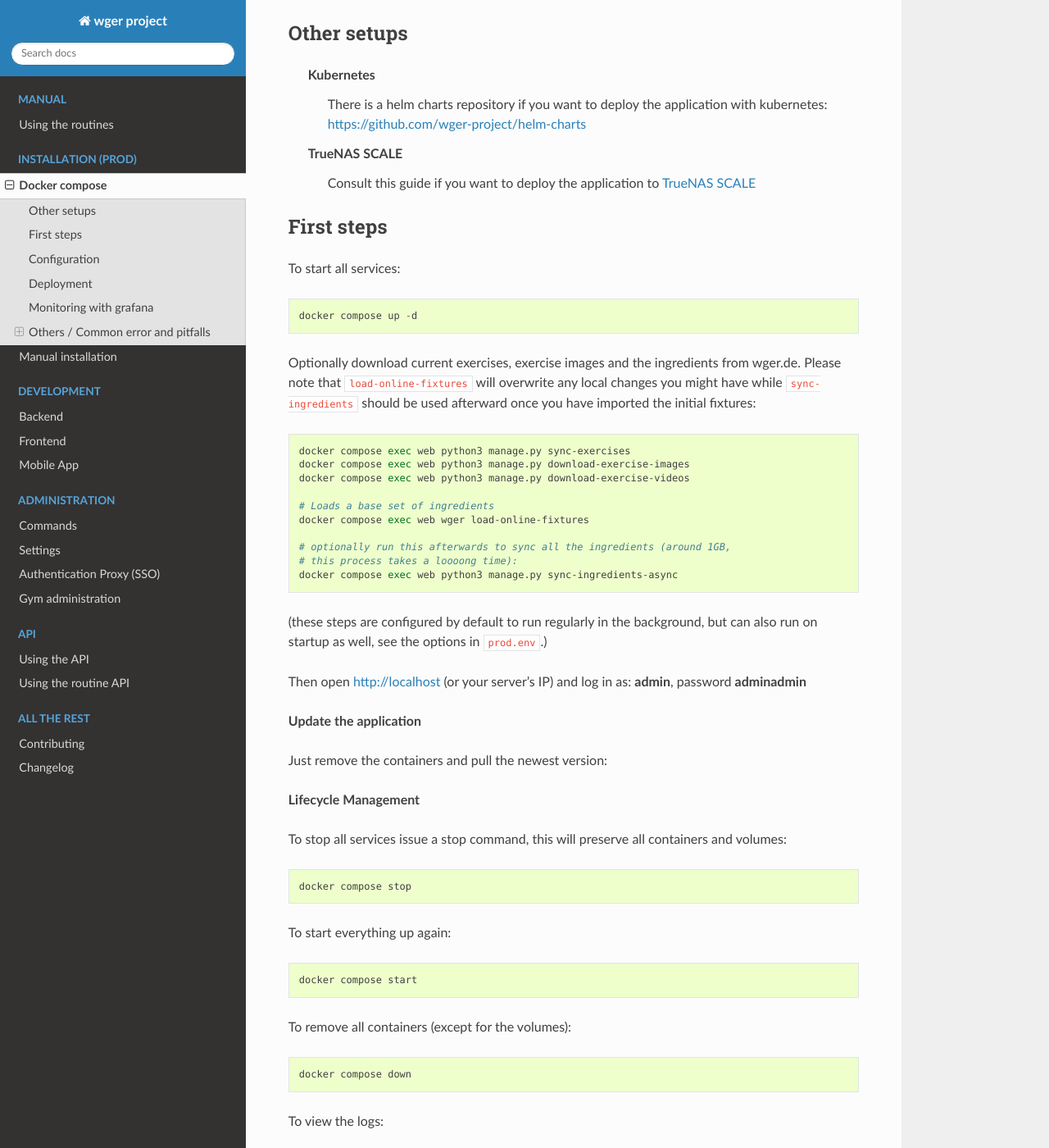
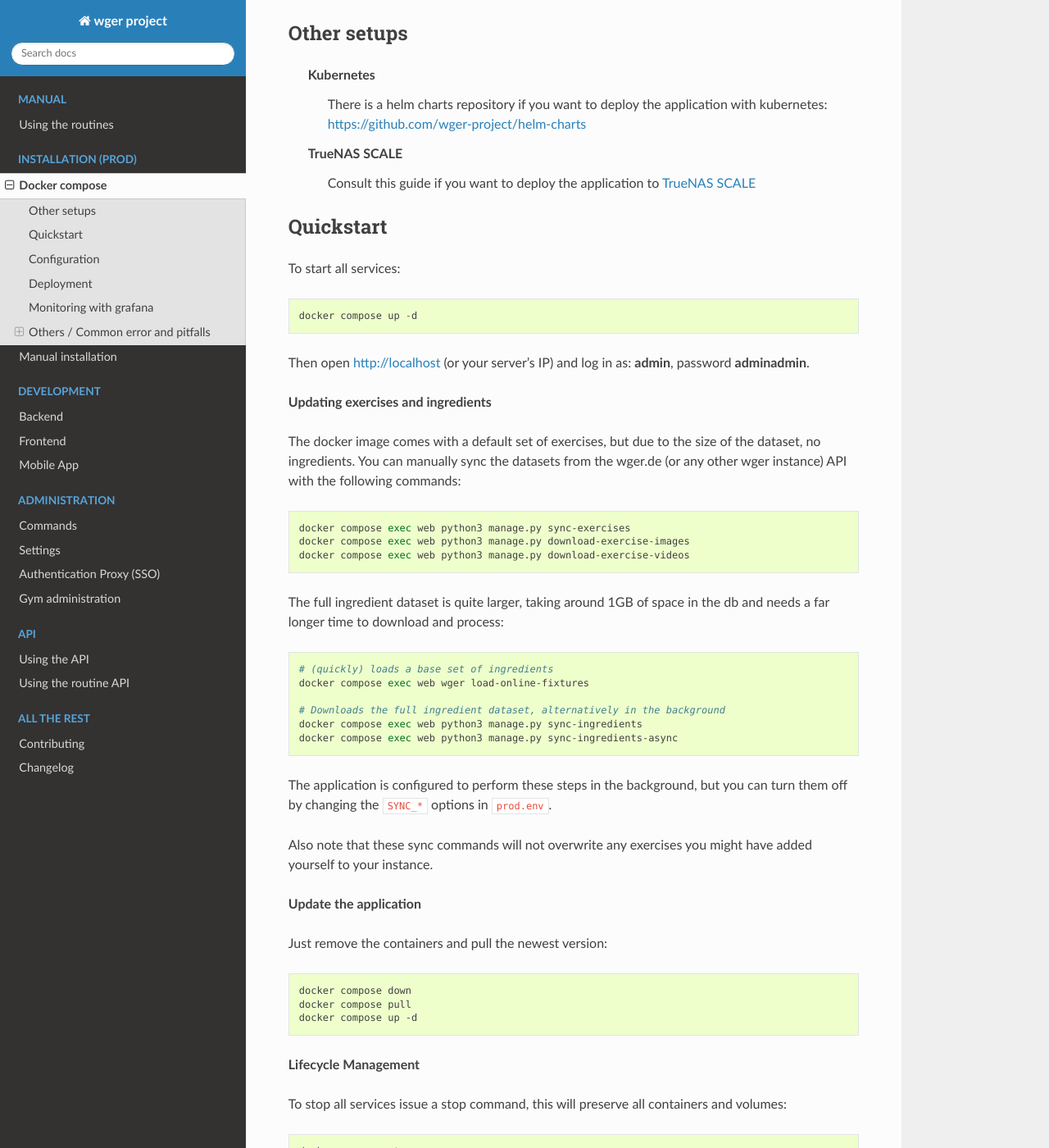
Before and after one commit to wger-project/docs, a Sphinx documentation site: the page built from docs/production/docker.rst, in a window 1280 px wide and 1400 px high, scrolled down 424 px. Shown: the whole window at 82% size. Built offline with Sphinx 7.4.7 and the Read the Docs theme 3.1.0, drawn with Linux system fonts in a browser that asks for light colours.

Commit message:
Clarify how the sync for exercises and ingredients works

```diff
--- a/docs/production/docker.rst
+++ b/docs/production/docker.rst
@@ -27,16 +27,20 @@ Other setups
   **TrueNAS SCALE**
     Consult this guide if you want to deploy the application to :ref:`truenas`
 
-First steps
------------
+Quickstart
+----------
 To start all services::
 
     docker compose up -d
 
-Optionally download current exercises, exercise images and the ingredients
-from wger.de. Please note that ``load-online-fixtures`` will overwrite any local
-changes you might have while ``sync-ingredients`` should be used afterward once
-you have imported the initial fixtures:
+Then open http://localhost (or your server's IP) and log in as: **admin**,
+password **adminadmin**.
+
+**Updating exercises and ingredients**
+
+The docker image comes with a default set of exercises, but due to the size of
+the dataset, no ingredients. You can manually sync the datasets from the wger.de
+(or any other wger instance) API with the following commands:
 
 .. code-block:: bash
 
@@ -44,25 +48,31 @@ you have imported the initial fixtures:
     docker compose exec web python3 manage.py download-exercise-images
     docker compose exec web python3 manage.py download-exercise-videos
 
-    # Loads a base set of ingredients
+The full ingredient dataset is quite larger, taking around 1GB of space in the
+db and needs a far longer time to download and process:
+
+.. code-block:: bash
+
+    # (quickly) loads a base set of ingredients
     docker compose exec web wger load-online-fixtures
 
-    # optionally run this afterwards to sync all the ingredients (around 1GB,
-    # this process takes a loooong time):
+    # Downloads the full ingredient dataset, alternatively in the background
+    docker compose exec web python3 manage.py sync-ingredients
     docker compose exec web python3 manage.py sync-ingredients-async
 
-(these steps are configured by default to run regularly in the background, but
-can also run on startup as well, see the options in ``prod.env``.)
+The application is configured to perform these steps in the background, but you
+can turn them off by changing the ``SYNC_*`` options in ``prod.env``.
 
-
-Then open http://localhost (or your server's IP) and log in as: **admin**,
-password **adminadmin**
+Also note that these sync commands will not overwrite any exercises you might
+have added yourself to your instance.
 
 **Update the application**
 
 Just remove the containers and pull the newest version:
 
 .. code-block:: bash
+
+    docker compose down
     docker compose pull
     docker compose up -d
 
@@ -161,7 +171,6 @@ To add a web interface for the celery queue, add a new service to the override f
           condition: service_healthy
 
 For more information and possibilities consult https://docs.docker.com/compose/extends/ and https://docs.docker.com/reference/compose-file/merge/
-
 
 Deployment
 ----------
```
